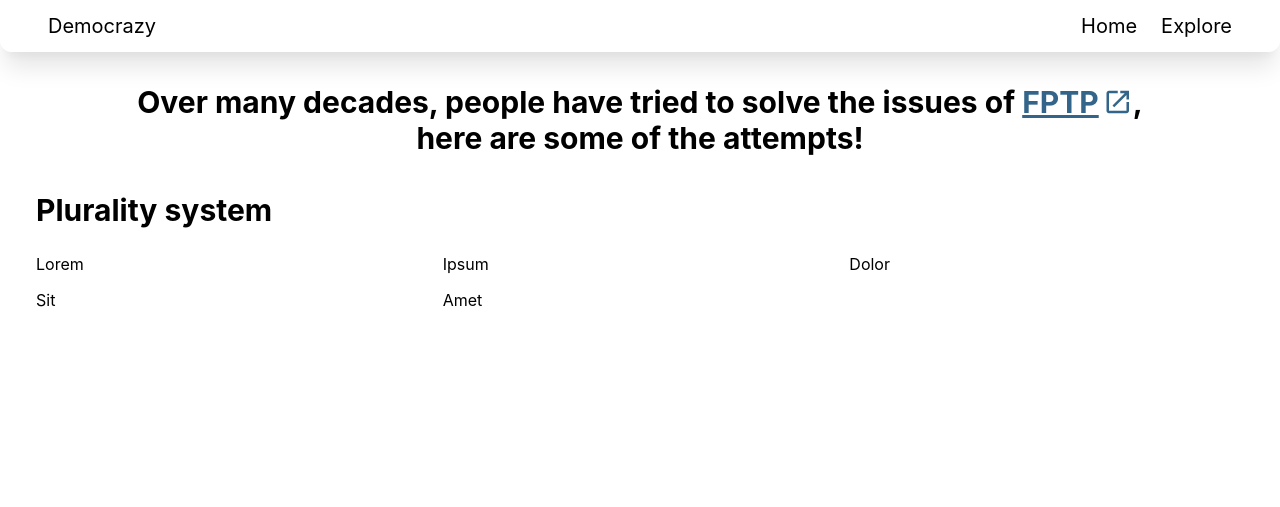
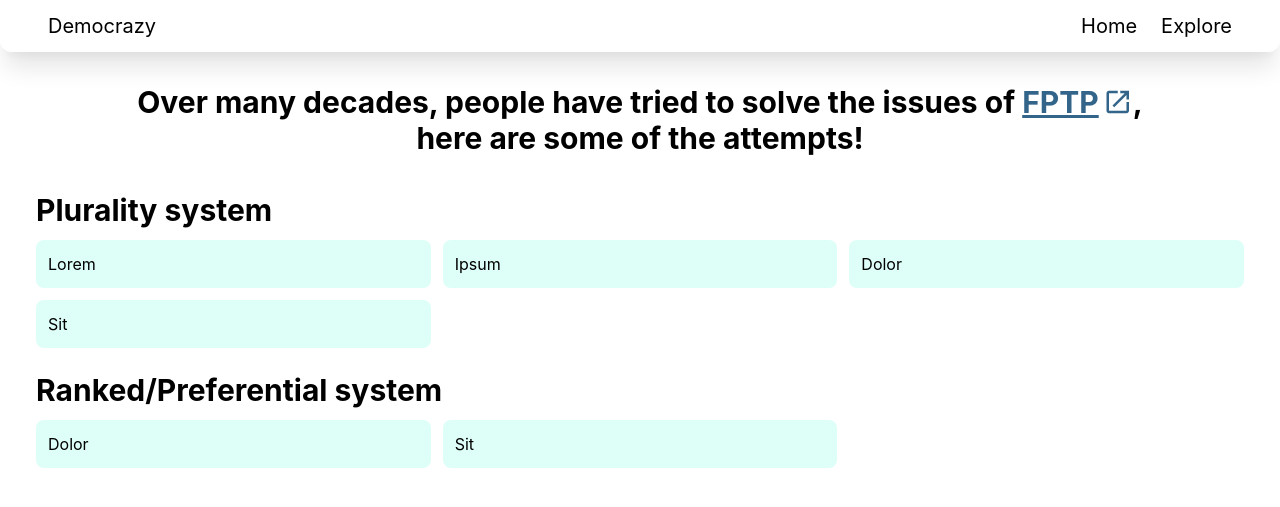
Before and after one commit to SiravitPhokeed/democrazy, a Flask app: page /explore in a window 1280 px wide. Shown: the top 507 px of the page. Run offline with Flask 2, Linux system fonts and the light colour scheme; style sheets or scripts are compiled from the project's sources.

Commit message:
Card color

```diff
--- a/democrazy/static/src/css/tailwind.css
+++ b/democrazy/static/src/css/tailwind.css
@@ -68,3 +68,7 @@ body {
     transition-timing-function: cubic-bezier(0.4, 0, 0.2, 1);
     transition-duration: 500ms;
 }
+
+.card {
+    @apply flex flex-row gap-1 p-3 rounded-lg bg-primary-light;
+}
--- a/democrazy/templates/explore.html
+++ b/democrazy/templates/explore.html
@@ -14,13 +14,21 @@
         </p>
     </header>
     <main class="flex flex-col gap-6 my-9">
-        <h2 class="font-bold text-2xl xl:text-3xl">Plurality system</h2>
-        <ul class="grid grid-cols-3 gap-3">
-            <li>Lorem</li>
-            <li>Ipsum</li>
-            <li>Dolor</li>
-            <li>Sit</li>
-            <li>Amet</li>
-        </ul>
+        <section class="flex flex-col gap-3">
+            <h2 class="font-bold text-2xl xl:text-3xl">Plurality system</h2>
+            <ul class="grid grid-cols-3 gap-3">
+                <li class="card">Lorem</li>
+                <li class="card">Ipsum</li>
+                <li class="card">Dolor</li>
+                <li class="card">Sit</li>
+            </ul>
+        </section>
+        <section class="flex flex-col gap-3">
+            <h2 class="font-bold text-2xl xl:text-3xl">Ranked/Preferential system</h2>
+            <ul class="grid grid-cols-3 gap-3">
+                <li class="card">Dolor</li>
+                <li class="card">Sit</li>
+            </ul>
+        </section>
     </main>
 {% endblock %}
--- a/tailwind.config.js
+++ b/tailwind.config.js
@@ -9,7 +9,8 @@ module.exports = {
       colors: {
         'primary': {
           'accent': '#33658A',
-          DEFAULT: '#86BBD8'
+          DEFAULT: '#86BBD8',
+          light: '#DDFFF7'
         },
         'secondary': {
           DEFAULT: '#F6AE2D'
```
